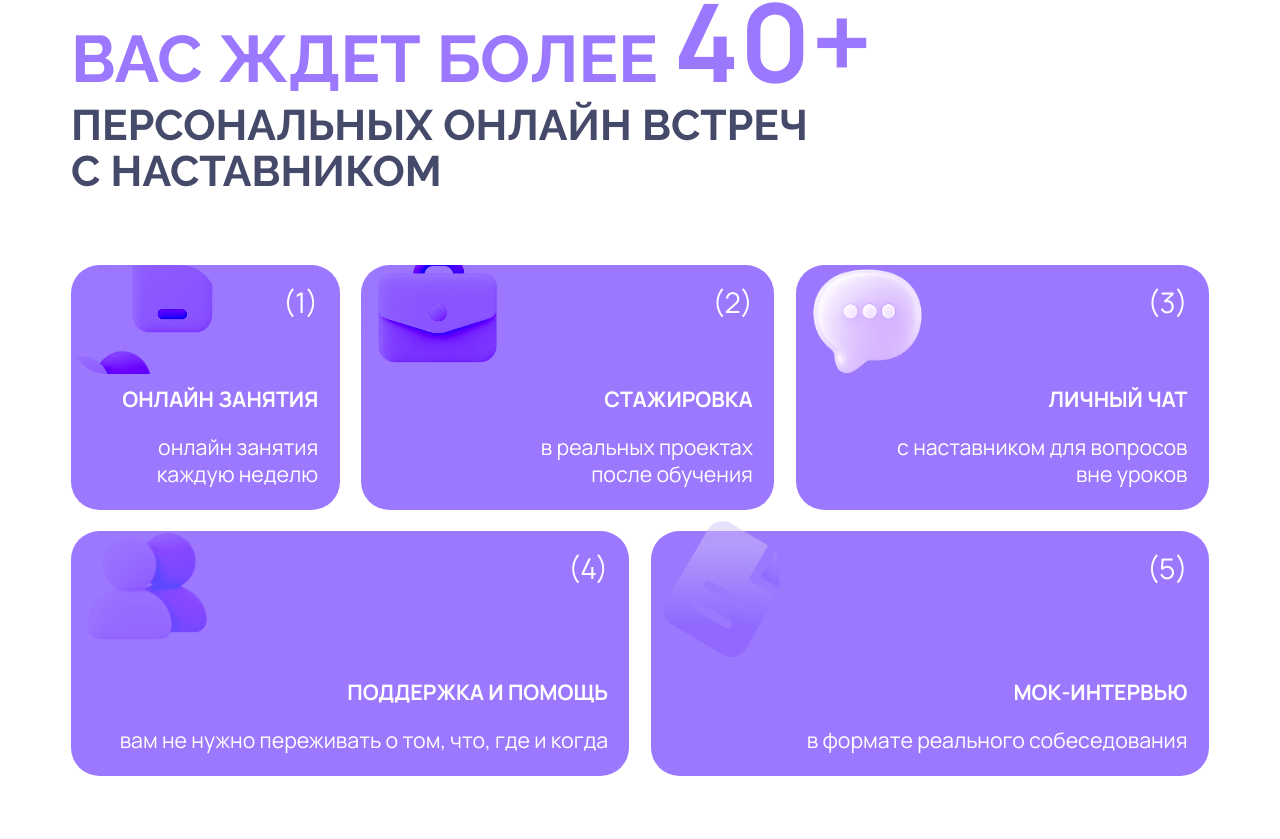
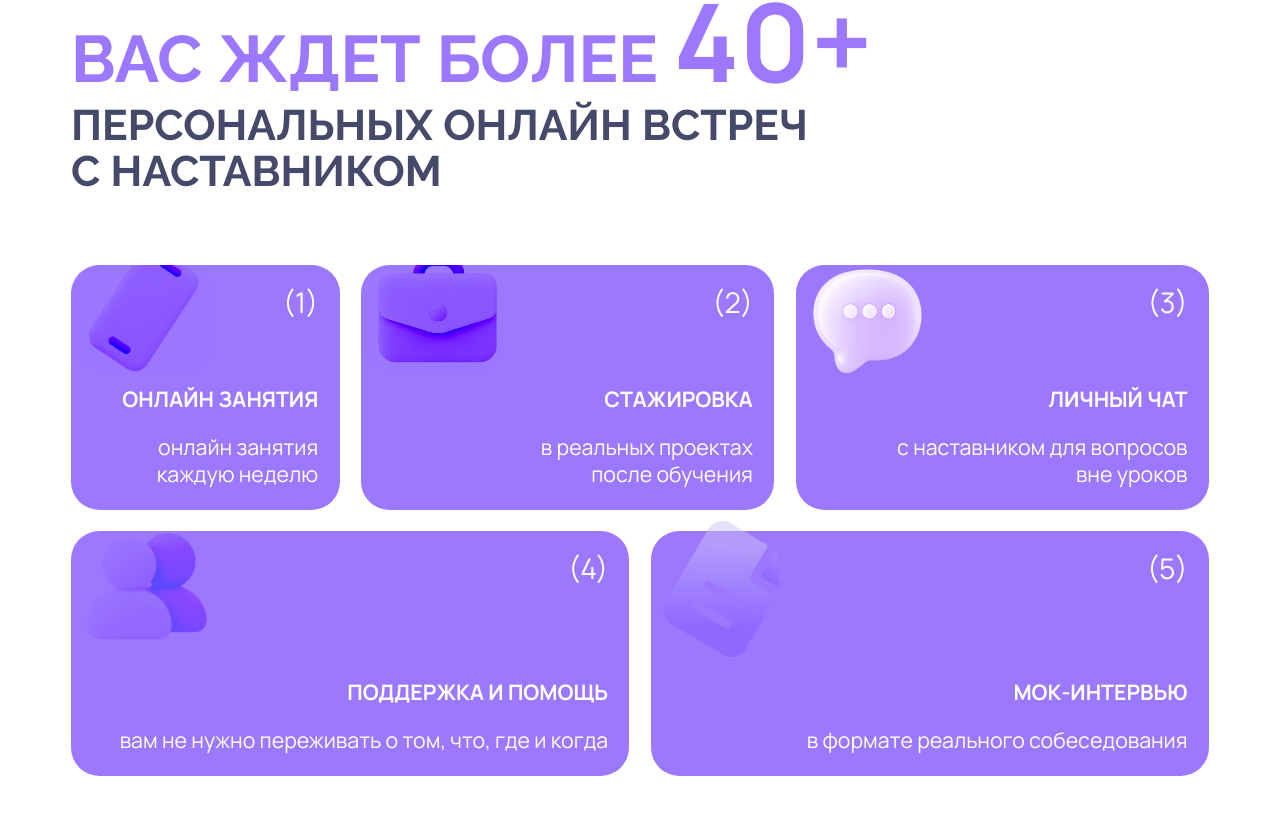
Before and after one commit to rafailvv/innoprog-website, a React (Vite) app: page / in a window 1280 px wide. Shown: the part 7921-8760 px from the top of the page. Built offline with nearby package versions, Linux system fonts and the light colour scheme.

Commit message:
Fix desktop mentor benefit cards

```diff
--- a/src/imports/MainScreenDesktop/MainScreenDesktop.tsx
+++ b/src/imports/MainScreenDesktop/MainScreenDesktop.tsx
@@ -22,6 +22,7 @@ import imgImage105 from "./52099641dea92d64016f12ac74714b5a956fb8b3.opt.webp";
 import imgRectangle40111 from "./benefit-icons-figma.webp";
 import imgRectangle40112 from "./benefit-icons-chat-figma.webp";
 import imgBasilDocumentSolid from "./benefit-document-figma.svg";
+import imgBenefitCard1Figma from "./benefit-card1-figma.png";
 import imgCircleStackSwirl from "./circle-stack-swirl.opt.webp";
 import imgGroup6821 from "./bced4fe251202675be6f268fb651a981a420eb8a.opt.webp";
 import imgDiplomProf1 from "./diplom-prof.opt.webp";
@@ -1080,10 +1081,8 @@ function Frame33() {
       <div className="bg-[#9c78ff] content-stretch flex flex-col h-[275px] items-end justify-between p-[24px] relative rounded-[32px] shrink-0 w-[302px]">
         <p className="font-['Manrope:Regular',sans-serif] font-normal leading-[35px] min-w-full relative shrink-0 text-[32px] text-right text-white w-[min-content]">(1)</p>
         <Frame107 />
-        <div className="absolute h-[122px] left-0 rounded-[40px] top-0 w-[163px]">
-          <div className="absolute inset-0 mix-blend-color-burn overflow-hidden pointer-events-none rounded-[40px]">
-            <img alt="" decoding="async" loading="eager" className="absolute h-[313.19%] left-[-38.76%] max-w-none top-[-90.89%] w-[216.82%]" src={imgRectangle40111} />
-          </div>
+        <div className="absolute h-[122px] left-0 overflow-hidden pointer-events-none rounded-tl-[32px] top-0 w-[163px]">
+          <img alt="" decoding="async" loading="eager" className="absolute h-[275px] left-0 max-w-none top-0 w-[302px]" src={imgBenefitCard1Figma} />
         </div>
       </div>
       <div className="bg-[#9c78ff] content-stretch flex flex-col h-[275px] items-end justify-between p-[24px] relative rounded-[32px] shrink-0 w-[465px]">
@@ -1139,7 +1138,7 @@ function Frame110() {
 
 function Frame111() {
   return (
-    <div className="content-stretch flex flex-col gap-[24px] items-end relative shrink-0 text-[24px] w-full">
+    <div className="content-stretch flex flex-col gap-[24px] items-end min-w-0 relative shrink-0 text-[24px] text-right text-white w-full">
       <p className="font-['Manrope:Bold',sans-serif] font-bold leading-[31px] relative shrink-0 uppercase w-full">Мок-интервью</p>
       <p className="font-['Manrope:Regular',sans-serif] font-normal leading-[30px] relative shrink-0 w-full">{` в формате реального собеседования`}</p>
     </div>
@@ -1148,8 +1147,8 @@ function Frame111() {
 
 function Frame34() {
   return (
-    <div className="content-stretch flex gap-[24px] items-center relative shrink-0">
-      <div className="bg-[#9c78ff] content-stretch flex flex-col h-[275px] items-end justify-between p-[24px] relative rounded-[32px] shrink-0 w-[628px]">
+    <div className="content-stretch flex gap-[24px] items-center relative shrink-0 w-full">
+      <div className="bg-[#9c78ff] content-stretch flex flex-1 flex-col h-[275px] items-end justify-between min-w-0 p-[24px] relative rounded-[32px]">
         <p className="font-['Manrope:Regular',sans-serif] font-normal leading-[35px] min-w-full relative shrink-0 text-[32px] text-right text-white w-[min-content]">(4)</p>
         <Frame110 />
         <div className="absolute h-[122px] left-0 rounded-[40px] top-0 w-[163px]">
@@ -1158,7 +1157,7 @@ function Frame34() {
           </div>
         </div>
       </div>
-      <div className="bg-[#9c78ff] content-stretch flex flex-col h-[275px] items-end justify-between p-[24px] relative rounded-[32px] shrink-0 text-right text-white w-[628px]">
+      <div className="bg-[#9c78ff] content-stretch flex flex-1 flex-col h-[275px] items-end justify-between min-w-0 overflow-hidden p-[24px] relative rounded-[32px] text-right text-white">
         <p className="font-['Manrope:Regular',sans-serif] font-normal leading-[35px] min-w-full relative shrink-0 text-[32px] w-[min-content]">(5)</p>
         <Frame111 />
       </div>
```
Also changed, not shown: src/imports/MainScreenDesktop/benefit-card1-figma.png (added).
